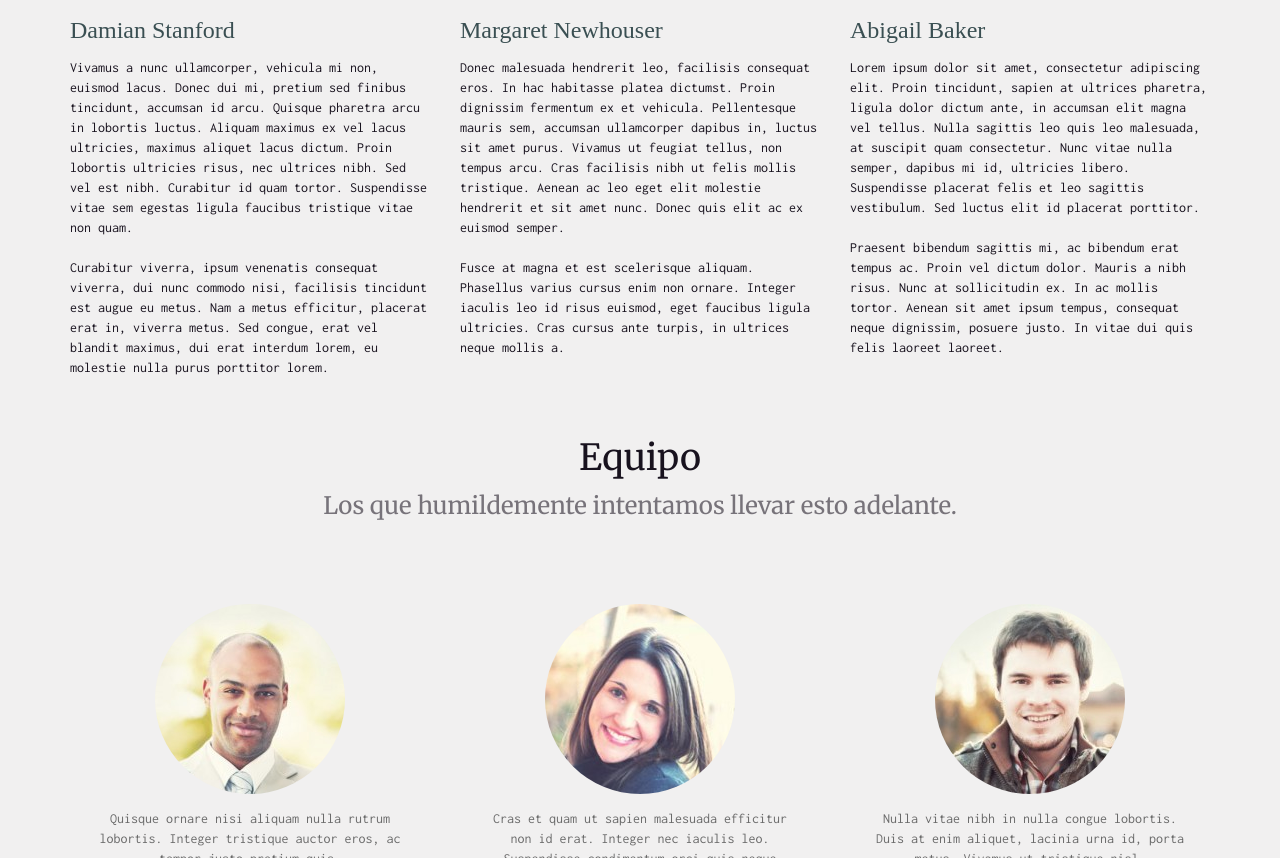
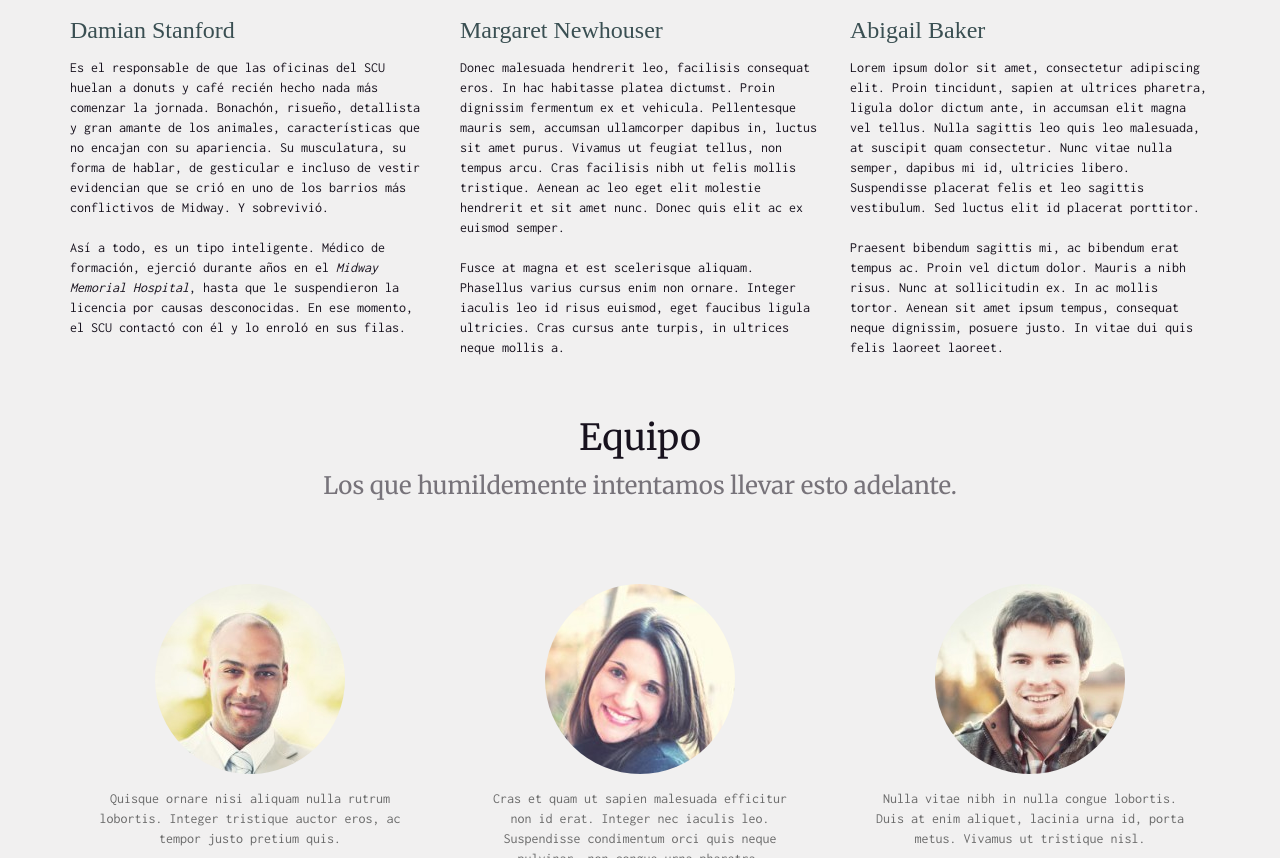
Before and after one commit to moisesvilar/scu-landing, a plain HTML site: page public/index.html in a window 1280 px wide. Shown: the part 3503-4361 px from the top of the page. Drawn offline with nearby package versions, Linux system fonts and the light colour scheme; some packages are replaced by stand-ins of ours; a script that the page names is missing.

Commit message:
Add text for Damian

```diff
--- a/public/index.html
+++ b/public/index.html
@@ -400,15 +400,16 @@
 									<!-- <img src="assets/images/picture.jpg"> -->
 									<h3>Damian Stanford</h3>
 									<p>
-										Vivamus a nunc ullamcorper, vehicula mi non, euismod lacus. Donec dui mi, pretium sed finibus tincidunt, accumsan id arcu.
-										Quisque pharetra arcu in lobortis luctus. Aliquam maximus ex vel lacus ultricies, maximus aliquet lacus dictum.
-										Proin lobortis ultricies risus, nec ultrices nibh. Sed vel est nibh. Curabitur id quam tortor. Suspendisse vitae
-										sem egestas ligula faucibus tristique vitae non quam.
+										Es el responsable de que las oficinas del SCU huelan a donuts y café recién hecho nada más
+										comenzar la jornada. Bonachón, risueño, detallista y gran amante de los animales,
+										características que no encajan con su apariencia. Su musculatura, su forma de hablar,
+										de gesticular e incluso de vestir evidencian que se crió en uno de los barrios más
+										conflictivos de Midway. Y sobrevivió.
 									</p>
 									<p>
-										Curabitur viverra, ipsum venenatis consequat viverra, dui
-										nunc commodo nisi, facilisis tincidunt est augue eu metus. Nam a metus efficitur, placerat erat in, viverra metus.
-										Sed congue, erat vel blandit maximus, dui erat interdum lorem, eu molestie nulla purus porttitor lorem.
+										Así a todo, es un tipo inteligente. Médico de formación, ejerció durante años en
+										el <em>Midway Memorial Hospital</em>, hasta que le suspendieron la licencia por causas
+										desconocidas. En ese momento, el SCU contactó con él y lo enroló en sus filas.
 									</p>
 								</div>
 								<div class="col-sm-4 blog-post">
```
